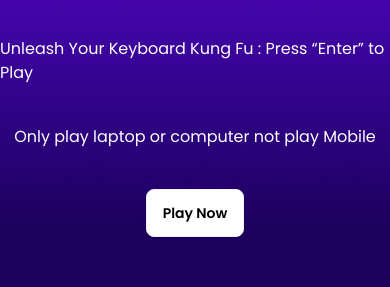
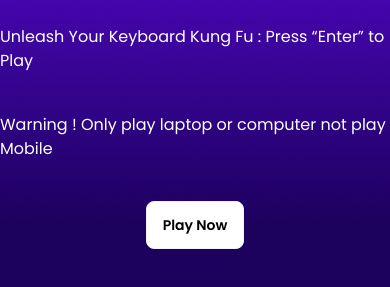
Before and after one commit to dataprohasan45/module-27-alphabet-clash-pro, a plain HTML site: page index.html in a window 390 px wide. Shown: the part 433-720 px from the top of the page. Drawn offline with nearby package versions, Linux system fonts and the light colour scheme.

```diff
--- a/index.html
+++ b/index.html
@@ -26,7 +26,7 @@
     <h1 class="text-8xl font-anton uppercase ">Alpha Clash Pro</h1>
     <h6 class="text-orange-400 shadow-md">made by alhasanr</h6>
 <p>Unleash Your Keyboard Kung Fu : Press “Enter” to Play</p>
-<h4 class="lg:hidden">Only play laptop or computer not play Mobile</h4>
+<h4 class="lg:hidden">Warning ! Only play laptop or computer not play Mobile</h4>
 <button onclick="play()" class="btn bg-white text-black">Play Now</button>
 </div>
     </section>
```
